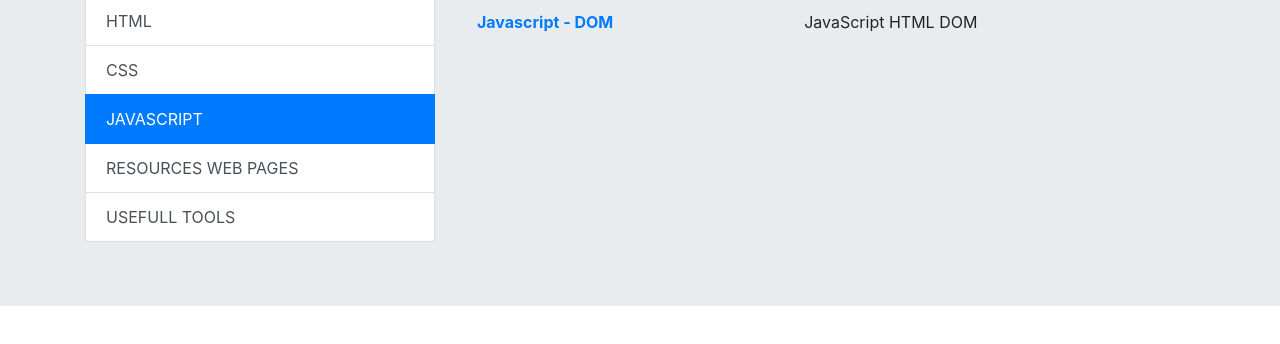
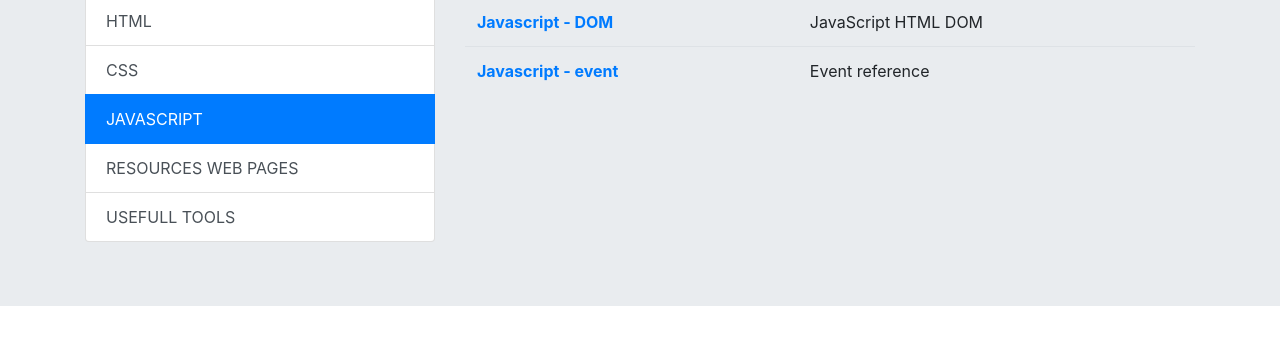
Before and after one commit to Kropi-H/web-dev-resources, a plain HTML site: page index.html in a window 1280 px wide. Both pictures are taken after a click on the tab "JAVASCRIPT". Shown: the part 192-536 px from the top of the page. Drawn offline with nearby package versions, Linux system fonts and the light colour scheme.

Commit message:
new content

```diff
--- a/index.html
+++ b/index.html
@@ -191,6 +191,12 @@
                     </th>
                     <td>JavaScript HTML DOM</td>
                   </tr>
+                  <tr>
+                    <th scope="row">
+                      <a href="https://developer.mozilla.org/en-US/docs/Web/Events">Javascript - event</a>
+                    </th>
+                    <td>Event reference</td>
+                  </tr>
                 </tbody>
               </table>
             </div>
```
